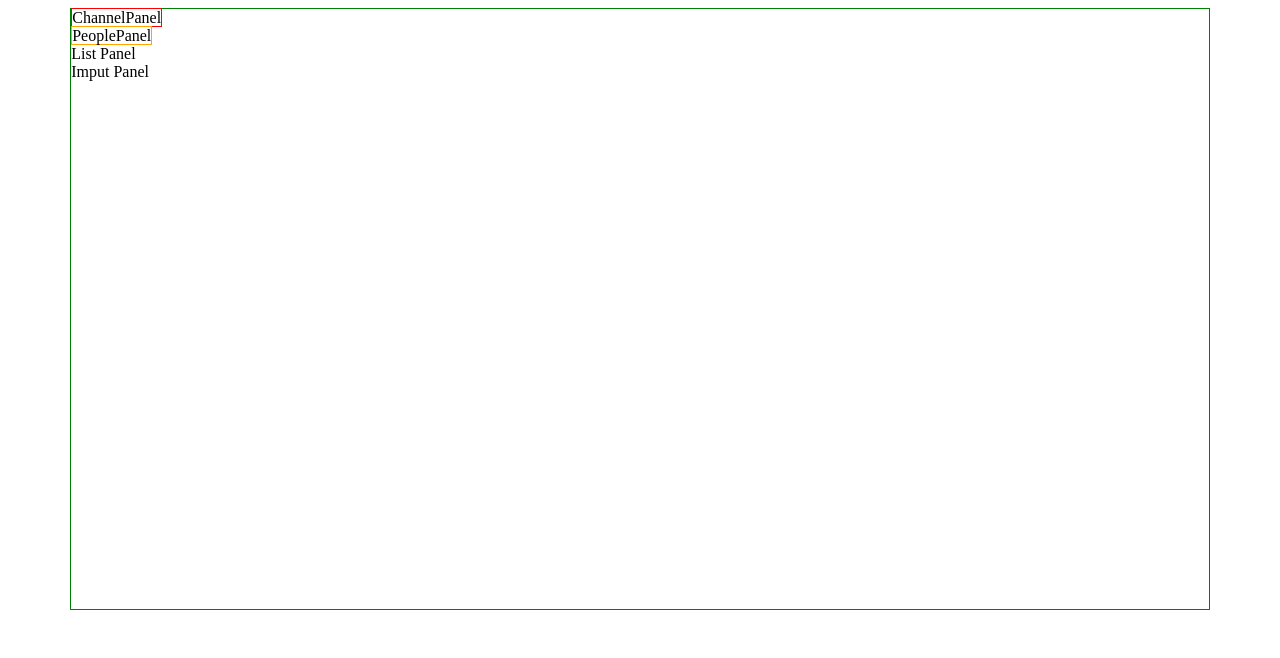
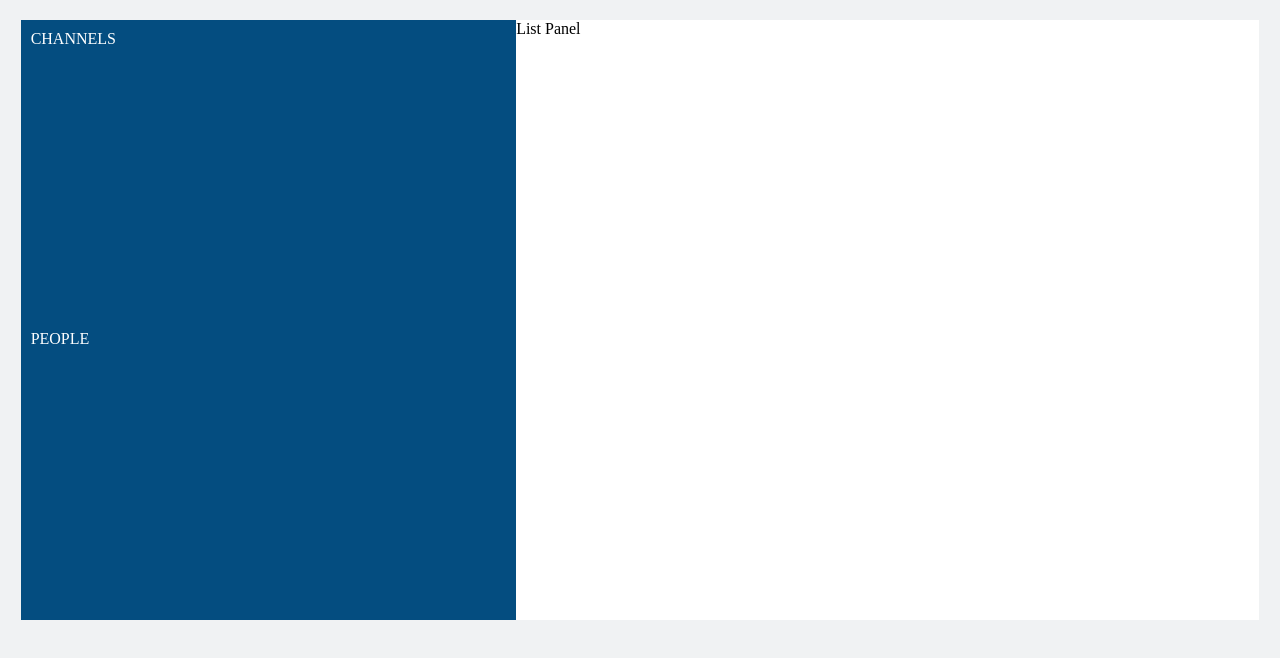
Before and after one commit to strangefish2000/slack-app-remote-2, a React (Create React App) app: page / in a window 1280 px wide. Shown: the top 658 px of the page. Built offline with nearby package versions, Linux system fonts and the light colour scheme.

Commit message:
Basic panels are created and working now

```diff
--- a/src/ChannelPanel.js
+++ b/src/ChannelPanel.js
@@ -1,6 +1,6 @@
 import React from "react";
 import "./channel-panel.css";
 
-const ChannelPanel = () => <span className="channel-panel">ChannelPanel</span>;
+const ChannelPanel = () => <div className="channel-panel">CHANNELS</div>;
 
 export default ChannelPanel;
--- a/src/PeoplePanel.js
+++ b/src/PeoplePanel.js
@@ -1,6 +1,6 @@
 import React from "react";
 import "./people-panel.css";
 
-const PeoplePanel = () => <span className="people-panel">PeoplePanel</span>;
+const PeoplePanel = () => <div className="people-panel">PEOPLE</div>;
 
 export default PeoplePanel;
--- a/src/Slack.css
+++ b/src/Slack.css
@@ -1,6 +1,24 @@
+body {
+  background-color: rgb(240, 242, 243);
+}
+
 .slack-container {
-  border: solid 1px green;
   margin: auto;
-  width: 90%;
+  margin-top: 20px;
+  width: 98%;
   height: 600px;
+  display: flex;
+  padding: 0px;
 }
+
+.menu-panel {
+  background-color: rgb(4, 77, 128);
+  color: white;
+  width: 40%;
+  padding: 0px;
+}
+
+.list-panel {
+  width: 60%;
+  background-color: white;
+}
--- a/src/Slack.js
+++ b/src/Slack.js
@@ -18,7 +18,6 @@ class Slack extends React.Component {
           </div>
         </div>
         <div className="list-panel">List Panel</div>
-        <div className="imput-panel">Imput Panel</div>
       </div>
     );
   }
--- a/src/channel-panel.css
+++ b/src/channel-panel.css
@@ -1,3 +1,5 @@
 .channel-panel {
-  border: solid 1px red;
+  height: 300px;
+  padding-left: 10px;
+  padding-top: 10px;
 }
--- a/src/people-panel.css
+++ b/src/people-panel.css
@@ -1,3 +1,4 @@
 .people-panel {
-  border: solid 1px orange;
+  height: 300px;
+  padding-left: 10px;
 }
```
